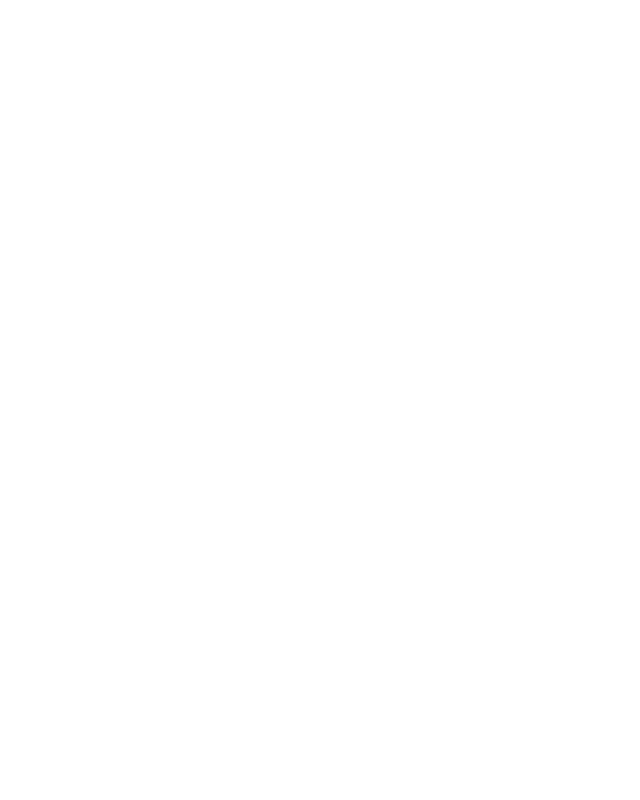
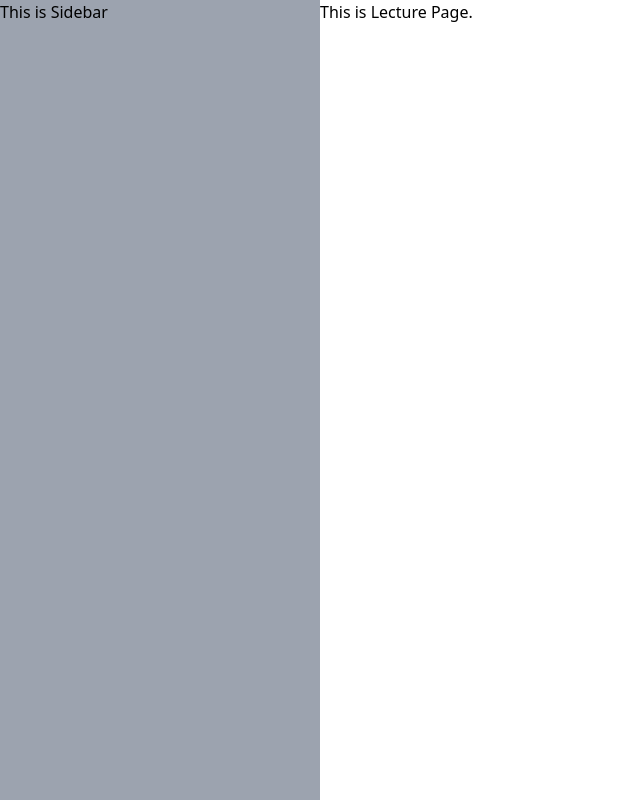
Before and after one commit to gouravmahakud/codeyogi, a React (Create React App) app in the folder codeyogi/: page /lecture in a window 1280 px wide. Shown: the whole page, without its empty margins (0-640 px from the left). Built offline with nearby package versions, Linux system fonts and the light colour scheme.

Commit message:
setup of auth and dashboard routing

```diff
--- a/codeyogi/src/App.tsx
+++ b/codeyogi/src/App.tsx
@@ -16,10 +16,10 @@ function App() {
         <Route path="/" exact>
           <Redirect to="/login"></Redirect>
         </Route>
-        <Route path={["/login", "/signup"]}>
+        <Route path={["/auth/login", "/auth/signup"]} exact>
           <AuthPage></AuthPage>
         </Route>
-        <Route path="/app">
+        <Route path={["/dashboard", "/lecture"]}>
           <AppcontainerPage></AppcontainerPage>
         </Route>
       </Switch>
--- a/codeyogi/src/pages/Appcontainer.page.tsx
+++ b/codeyogi/src/pages/Appcontainer.page.tsx
@@ -4,19 +4,26 @@ import AuthHero from "../components/AuthHero";
 import { BrowserRouter, Redirect, Route, Switch } from "react-router-dom";
 import Sidebar from "../components/Sidebar";
 import DashboardPage from "./Dashboard.page";
+import LecturePage from "./lecture.page";
 
 interface Props {}
 
 const AppContainer: FC<Props> = (props) => {
     return (
-      <div className="flex flex-row justify-between">
+      <div className="flex flex-row">
+            <div>
                 <Sidebar></Sidebar>
+        </div>
+        <div>
           <Switch>
             <Route path="/dashboard">
               <DashboardPage></DashboardPage>
             </Route>
+            <Route path="/lecture">
+              <LecturePage></LecturePage>
+            </Route>
           </Switch>
-        {/* <AuthHero></AuthHero> */}
+        </div>
       </div>
     );
 };
--- a/codeyogi/src/pages/Auth.page.tsx
+++ b/codeyogi/src/pages/Auth.page.tsx
@@ -10,10 +10,10 @@ const Auth: FC<Props> = (props) => {
     return (
       <div className="flex flex-row justify-between">
         <Switch>
-          <Route path="/login">
+          <Route path="/auth/login">
             <LoginPage></LoginPage>
           </Route>
-          <Route path="/signup">
+          <Route path="/auth/signup">
             <SignupPage></SignupPage>
           </Route>
         </Switch>
--- a/codeyogi/src/pages/Login.page.tsx
+++ b/codeyogi/src/pages/Login.page.tsx
@@ -9,7 +9,7 @@ const Login: FC<Props> = (props) => {
     <div className="flex flex-row justify-between">
       <div>
         This is login Page. Don't have an account.{" "}
-        <Link to="/signup">
+        <Link to="/auth/signup">
           <span className="text-blue-500">Click Here</span>{" "}
         </Link>
         <Link to="/dashboard">
--- a/codeyogi/src/pages/Signup.page.tsx
+++ b/codeyogi/src/pages/Signup.page.tsx
@@ -9,7 +9,7 @@ const Signup: FC<Props> = (props) => {
     <div className="flex flex-row justify-between">
       <div>
         This is Signup Page. Already have an account.{" "}
-        <Link to="/login">
+        <Link to="/auth/login">
           {" "}
           <span className="text-blue-500">Click Here </span>
         </Link>
--- /dev/null
+++ b/codeyogi/src/pages/lecture.page.tsx
@@ -0,0 +1,11 @@
+import { FC, memo } from "react";
+
+interface Props {}
+
+const Lecture: FC<Props> = (props) => {
+  return <div>This is Lecture Page.</div>;
+};
+
+Lecture.defaultProps = {};
+
+export default memo(Lecture);
```
Also changed, not shown: codeyogi/src/pages/Dashboard.page.tsx (+6 -1 lines). Lines whose indentation alone changed are shown as unchanged.
